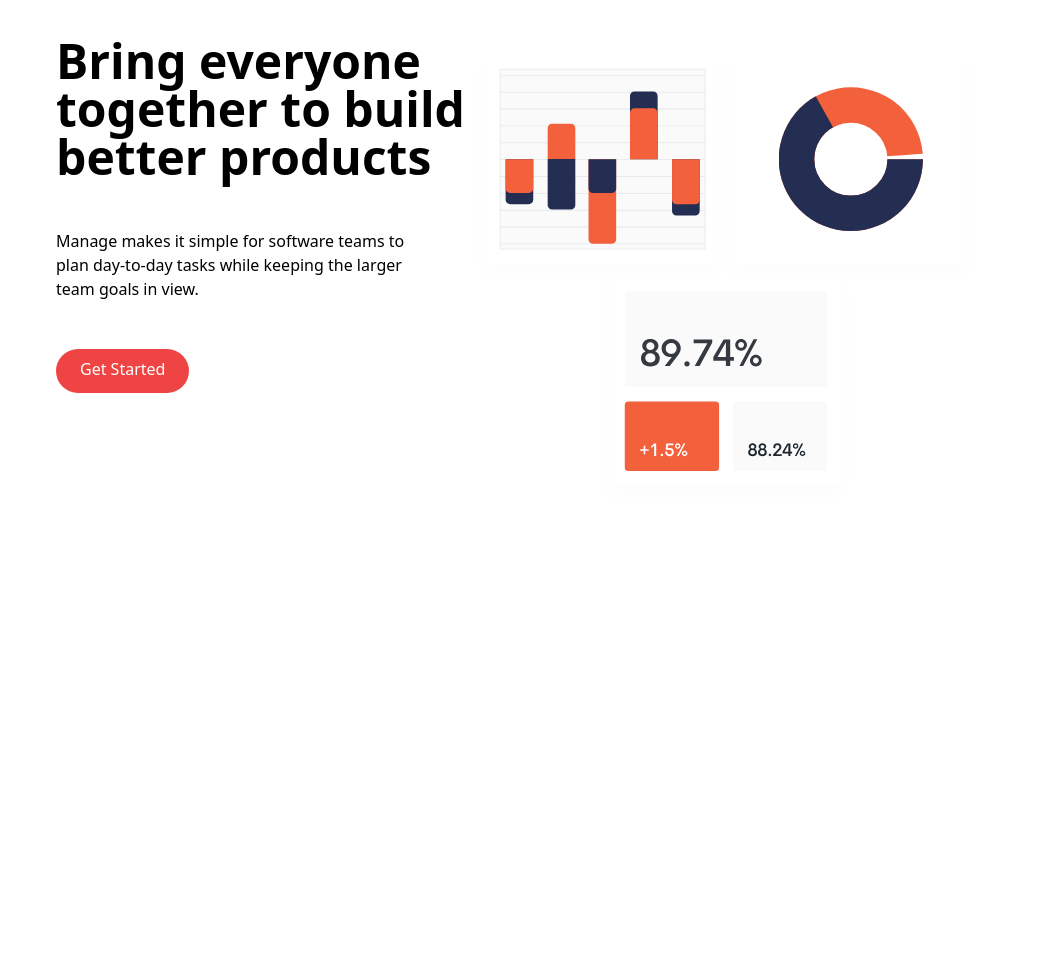
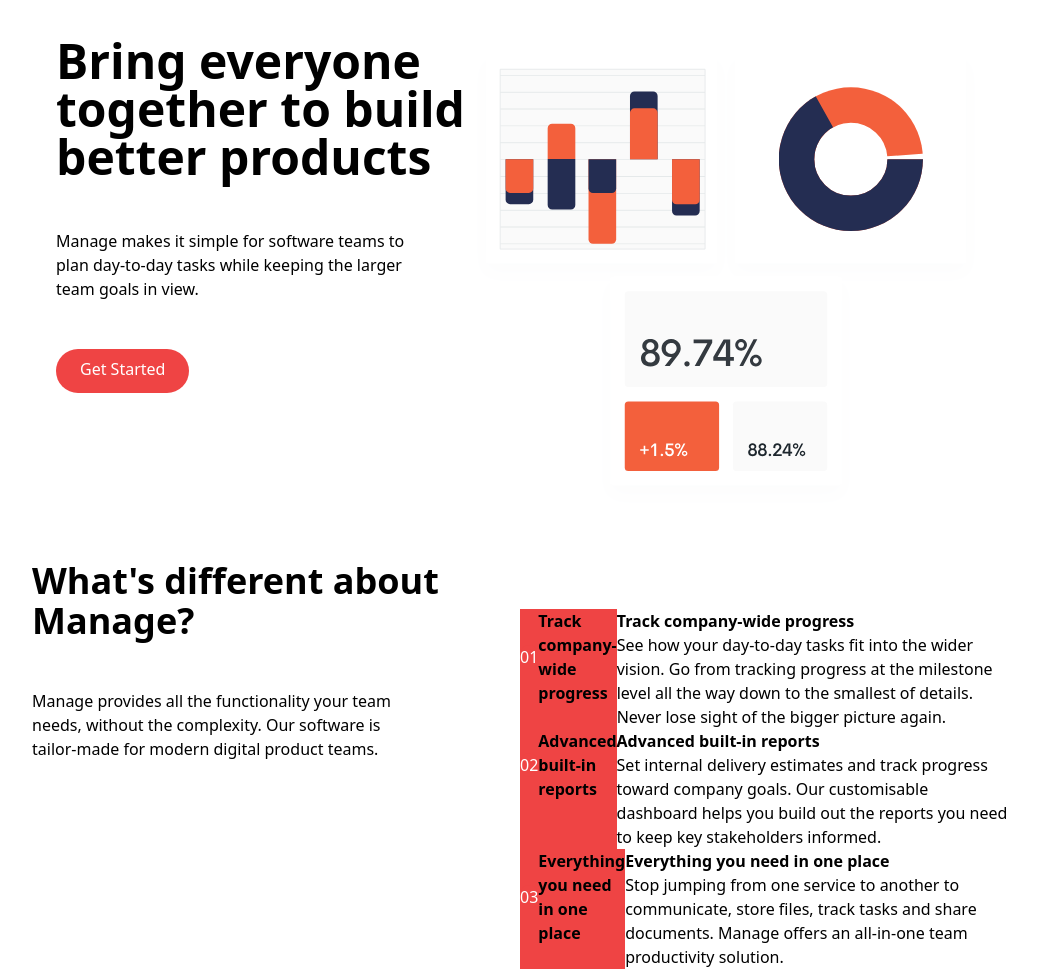
Before and after one commit to pratham7512/Responsive-Landing-Page, a website: page index.html in a window 1280 px wide. Shown: the part 95-1064 px from the top of the page, without its empty margins (120-1157 px from the left). Before the commit the page ends 800 px from the top, so only its background shows below. Drawn offline with Linux system fonts and the light colour scheme.

Commit message:
Update index.html

```diff
--- a/index.html
+++ b/index.html
@@ -22,8 +22,8 @@
         </div>
     </nav>
     <!--Hero Section-->
-    <sction id="hero">
-        <!--flez-container-->
+    <section id="hero">
+        <!--flex-container-->
         <div class="container flex flex-col-reverse items-center px-6 items-center px6 mx-auto mt-10 space-y-0 md:flex-row">
             <!--Left Item-->
             <div class="flex flex-col mb-32 space-y-12 md:w-1/2">
@@ -43,7 +43,119 @@
                 <img src="img/illustration-intro.svg" alt="">
             </div>
         </div>
-    </sction>
+    <!-- Features Section -->
+    <section id="features">
+        <!-- Flex container -->
+        <div
+          class="container flex flex-col px-4 mx-auto mt-10 space-y-12 md:space-y-0 md:flex-row"
+        >
+          <!-- What's Different -->
+          <div class="flex flex-col space-y-12 md:w-1/2">
+            <h2 class="max-w-md text-4xl font-bold text-center md:text-left">
+              What's different about Manage?
+            </h2>
+            <p class="max-w-sm text-center text-darkGrayishBlue md:text-left">
+              Manage provides all the functionality your team needs, without the
+              complexity. Our software is tailor-made for modern digital product
+              teams.
+            </p>
+          </div>
+
+          <!-- Numbered List -->
+          <div class="flex flex-col space-y-8 md:w-1/2">
+            <!-- List Item 1 -->
+            <div
+              class="flex flex-col space-y-3 md:space-y-0 md:space-x-6 md:flex-row"
+            >
+              <!-- Heading -->
+              <div class="rounded-l-full bg-red-500 md:bg-transparent">
+                <div class="flex items-center space-x-2">
+                  <div
+                    class="px-4 py-2 text-white rounded-full md:py-1 bg-red-500"
+                  >
+                    01
+                  </div>
+                  <h3 class="text-base font-bold md:mb-4 md:hidden">
+                    Track company-wide progress
+                  </h3>
+                </div>
+              </div>
+
+              <div>
+                <h3 class="hidden mb-4 text-lg font-bold md:block">
+                  Track company-wide progress
+                </h3>
+                <p class="text-darkGrayishBlue">
+                  See how your day-to-day tasks fit into the wider vision. Go from
+                tracking progress at the milestone level all the way down to the
+                  smallest of details. Never lose sight of the bigger picture
+                  again.
+                </p>
+              </div>
+            </div>
+
+            <!-- List Item 2 -->
+            <div
+              class="flex flex-col space-y-3 md:space-y-0 md:space-x-6 md:flex-row"
+            >
+              <!-- Heading -->
+              <div class="rounded-l-full bg-red-500 md:bg-transparent">
+                <div class="flex items-center space-x-2">
+                  <div
+                    class="px-4 py-2 text-white rounded-full md:py-1 bg-red-500"
+                  >
+                    02
+                  </div>
+                  <h3 class="text-base font-bold md:mb-4 md:hidden">
+                    Advanced built-in reports
+                  </h3>
+                </div>
+              </div>
+
+              <div>
+                <h3 class="hidden mb-4 text-lg font-bold md:block">
+                  Advanced built-in reports
+                </h3>
+                <p class="text-darkGrayishBlue">
+                  Set internal delivery estimates and track progress toward
+                  company goals. Our customisable dashboard helps you build out
+                  the reports you need to keep key stakeholders informed.
+                </p>
+              </div>
+            </div>
+
+            <!-- List Item 3 -->
+            <div
+              class="flex flex-col space-y-3 md:space-y-0 md:space-x-6 md:flex-row"
+            >
+              <!-- Heading -->
+              <div class="rounded-l-full bg-red-500 md:bg-transparent">
+                <div class="flex items-center space-x-2">
+                  <div
+                    class="px-4 py-2 text-white rounded-full md:py-1 bg-red-500"
+                  >
+                    03
+                  </div>
+                  <h3 class="text-base font-bold md:mb-4 md:hidden">
+                    Everything you need in one place
+                  </h3>
+                </div>
+              </div>
+
+              <div>
+                <h3 class="hidden mb-4 text-lg font-bold md:block">
+                  Everything you need in one place
+                </h3>
+                <p class="text-darkGrayishBlue">
+                  Stop jumping from one service to another to communicate, store
+                  files, track tasks and share documents. Manage offers an
+                  all-in-one team productivity solution.
+                </p>
+              </div>
+            </div>
+          </div>
+        </div>
+      </section>
 
 </body>
 </html>
```
